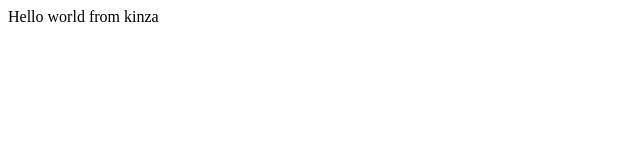
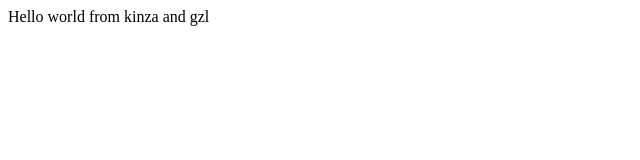
Before and after one commit to kinza-star/bootcamp2020, a plain HTML site: page index.html in a window 1280 px wide. Shown: the full height of the page, 0-640 px from the left. Drawn offline with Linux system fonts and the light colour scheme.

Commit message:
updated index.html

```diff
--- a/index.html
+++ b/index.html
@@ -7,7 +7,7 @@
 </head>
 <body>
     <div>
-    Hello world from kinza
+    Hello world from kinza and gzl
 </div>
 </body>
 </html>
```
Also changed, not shown: 1 other file.
